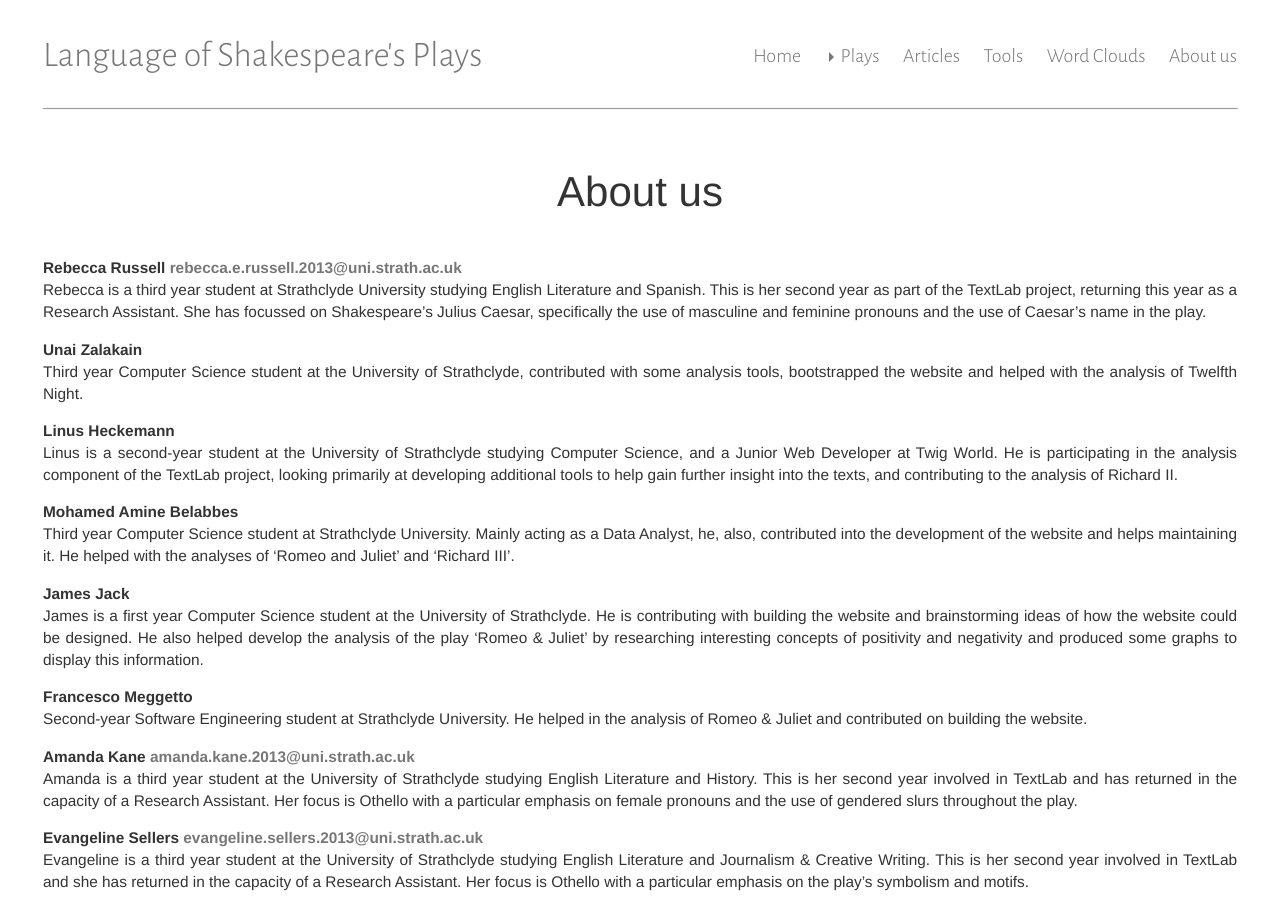
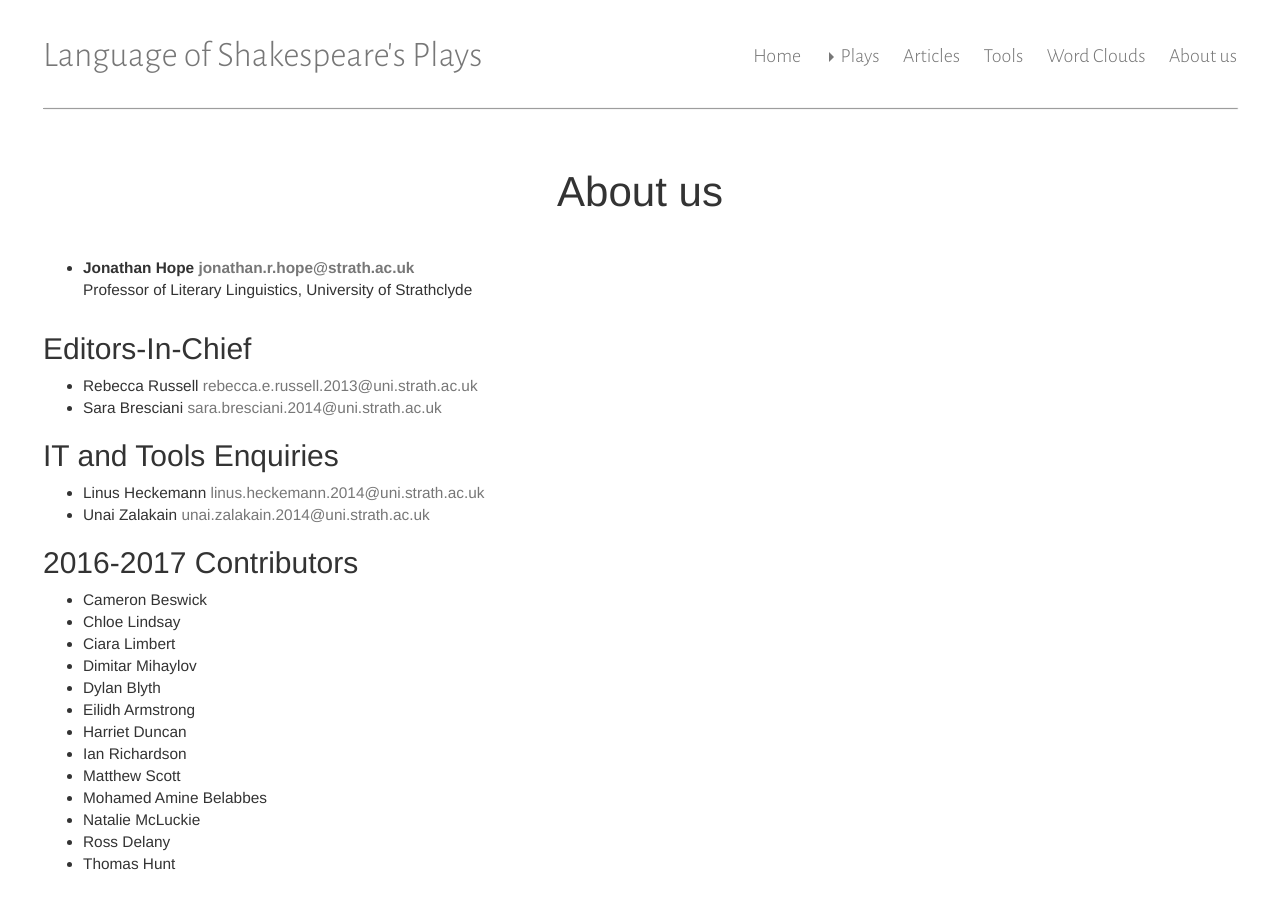
Before and after one commit to iahmed0/SU-LOSP.github.io, a Jekyll site: the page built from about.md, in a window 1280 px wide and 900 px high. Built offline with Jekyll 4.4.1, drawn with Linux system fonts in a browser that asks for light colours; some of the changed text lies outside the part shown.

Commit message:
Reorganize contributors page

```diff
--- a/about.md
+++ b/about.md
@@ -2,112 +2,47 @@
 title: About us
 ---
 
-Rebecca Russell <rebecca.e.russell.2013@uni.strath.ac.uk>
-: Rebecca is a third year student at Strathclyde University studying English
-Literature and Spanish. This is her second year as part of the TextLab project,
-returning this year as a Research Assistant. She has focussed on Shakespeare’s
-Julius Caesar, specifically the use of masculine and feminine pronouns and the
-use of Caesar’s name in the play.
+- Jonathan Hope <jonathan.r.hope@strath.ac.uk>
+: Professor of Literary Linguistics, University of Strathclyde
 
-Unai Zalakain
-: Third year Computer Science student at the University of Strathclyde,
-contributed with some analysis tools, bootstrapped the website and helped with
-the analysis of Twelfth Night.
+## Editors-In-Chief
 
-Linus Heckemann
-: Linus is a second-year student at the University of Strathclyde studying
-Computer Science, and a Junior Web Developer at Twig World. He is participating
-in the analysis component of the TextLab project, looking primarily at developing
-additional tools to help gain further insight into the texts, and contributing
-to the analysis of Richard II.
+- Rebecca Russell <rebecca.e.russell.2013@uni.strath.ac.uk>
+- Sara Bresciani <sara.bresciani.2014@uni.strath.ac.uk>
 
-Mohamed Amine Belabbes
-: Third year Computer Science student at Strathclyde University. Mainly acting as a
-Data Analyst, he, also, contributed into the development of the website and
-helps maintaining it. He helped with the analyses of 'Romeo and Juliet' and
-'Richard III'.
+## IT and Tools Enquiries
 
-James Jack
-: James is a first year Computer Science student at the University of
-Strathclyde. He is contributing with building the website and brainstorming
-ideas of how the website could be designed. He also helped develop the analysis
-of the play ‘Romeo & Juliet’ by researching interesting concepts of positivity
-and negativity and produced some graphs to display this information.
+- Linus Heckemann <linus.heckemann.2014@uni.strath.ac.uk>
+- Unai Zalakain <unai.zalakain.2014@uni.strath.ac.uk>
 
-Francesco Meggetto
-: Second-year Software Engineering student at Strathclyde University. He helped
-in the analysis of Romeo & Juliet and contributed on building the website.
+## 2016-2017 Contributors
 
-Amanda Kane <amanda.kane.2013@uni.strath.ac.uk>
-: Amanda is a third year student at the University of Strathclyde studying
-English Literature and History. This is her second year involved in TextLab and
-has returned in the capacity of a Research Assistant. Her focus is Othello with
-a particular emphasis on female pronouns and the use of gendered slurs
-throughout the play.
+- Cameron Beswick
+- Chloe Lindsay
+- Ciara Limbert
+- Dimitar Mihaylov
+- Dylan Blyth
+- Eilidh Armstrong
+- Harriet Duncan
+- Ian Richardson
+- Matthew Scott
+- Mohamed Amine Belabbes
+- Natalie McLuckie
+- Ross Delany
+- Thomas Hunt
 
+## 2015-2016 Contributors
 
-Evangeline Sellers <evangeline.sellers.2013@uni.strath.ac.uk>
-: Evangeline is a third year student at the University of Strathclyde studying
-English Literature and Journalism & Creative Writing. This is her second year
-involved in TextLab and she has returned in the capacity of a Research
-Assistant. Her focus is Othello with a particular emphasis on the play’s
-symbolism and motifs.
-
-
-Maria Barrett
-: Maria is a third year English Literature student at Strathclyde. She
-contributed to the development of analysis for Richard II, in particular the
-theme of emotions and love, and also the relationship between the king and queen
-throughout the play.
-
-Emily Black
-: Emily is a second year student at Strathclyde University studying English
-literature and Creative Writing. This is her first year taking part in the
-TextLab Project. She has analysed Shakespeare's Richard II focusing on themes of
-patriotism, power and loyalty.
-
-Hannah Boyle
-: Hannah is a second year student at Strathclyde University studying English
-Literature, Journalism and Creative Writing. This is her first year as part of
-the TextLab project. She has focused on Shakespeare’s Romeo and Juliet, and
-specifically the concept of identity throughout the play, the definition of a
-name and how Shakespeare incorporates this through his characters.
-
-Sara Bresciani
-: Sara is a second year English and Journalism & Creative Writing student at the
-University of Strathclyde, originally from Italy. Her research focuses on
-Shakespeare's Richard II, particularly the concepts of power and the divine
-right of kings explored in the play.
-
-Petra Menih
-: Petra is a second year student at Strathclyde University studying English
-Literature and Psychology. This is her first year as part of the TextLab
-project, focussing on Shakespeare’s Romeo and Juliet, specifically hypothesising
-that it is a play of uncertainty and doubt by presenting unconfident words and
-question marks.
-
-Mélanie García Navarro
-: Mélanie is a third year student at Strathclyde University studying English
-Literature. This is her first year as part of the TextLab project. She has
-focussed on Shakespeare’s Twelfth Night, specifically the importance of colours,
-and she has helped to research the importance of references to male and female
-characters in the play.
-
-Caitlin Stahl
-: Caitlin is a student at Concordia University studying Honour Linguistics. She
-is on exchange to the University of Strathclyde for the semester. This is her
-first time being part of the TextLab project. Caitlin has focused on
-Shakespeare’s Romeo and Juliet, with specific attention to promises, be they
-words and sentences that are being used like promises, what type of promises
-(made/kept, broken, other), and who is using the promises spoken of in the play.
-
-Sylwia Slominska
-: Sylwia is a third year exchange student from the University Paris 8 Vincennes
-Saint - Denis where she studies Linguistics and Media. Her contribution to
-Shakespeare's play Twelfth Night involves a close study of men and women's roles
-in relation to the very comic character of the play. She is also part of the
-team undertaking the creation of a poster for the Vertically Integrated Projects
-(VIP) Conference.
-
-Jonathan Hope <jonathan.r.hope@strath.ac.uk>
-: Professor of Literary Linguistics, University of Strathclyde
+- Amanda Kane
+- Caitlin Stahl
+- Emily Black
+- Evangeline Sellers
+- Francesco Meggetto
+- Hannah Boyle
+- James Jack
+- Mairi Hughes
+- Maria Barrett
+- Mohamed Amine Belabbes
+- Mélanie García Navarro
+- Petra Menih
+- Sylwia Slominska
```
